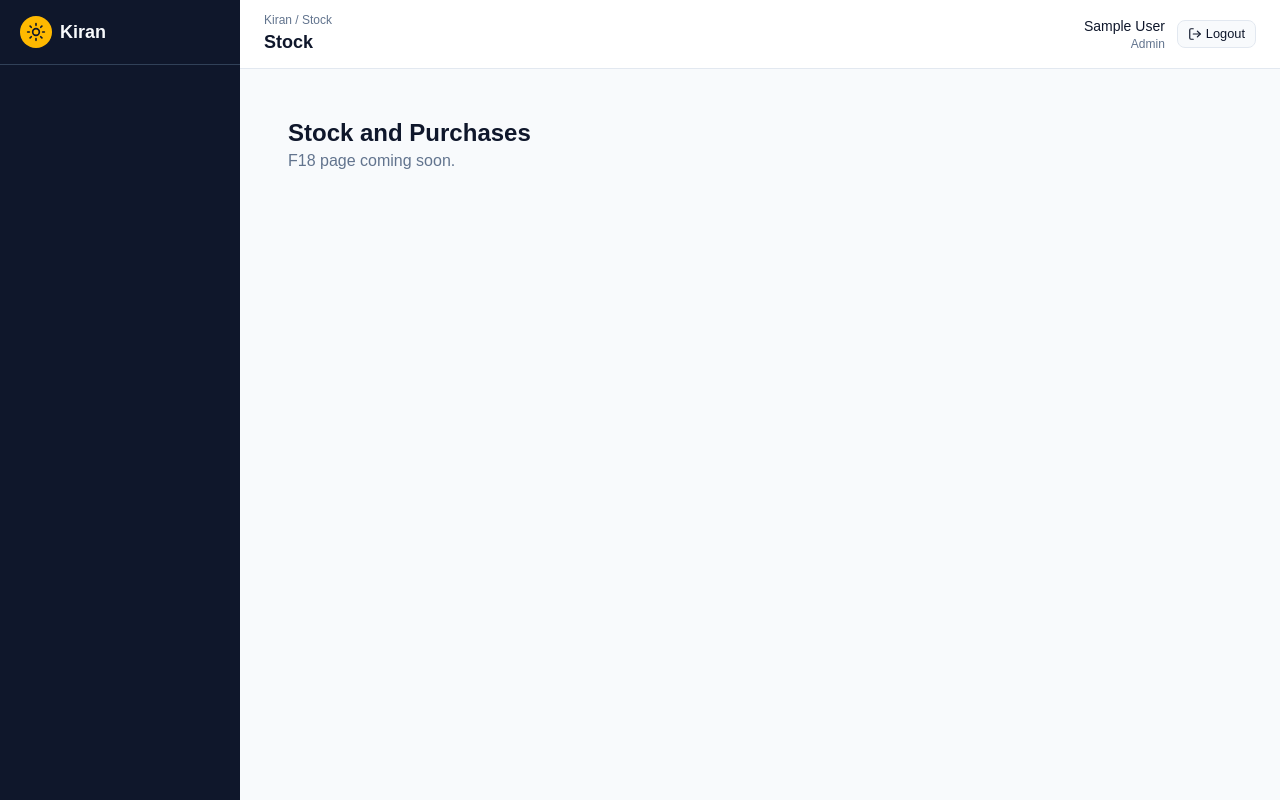
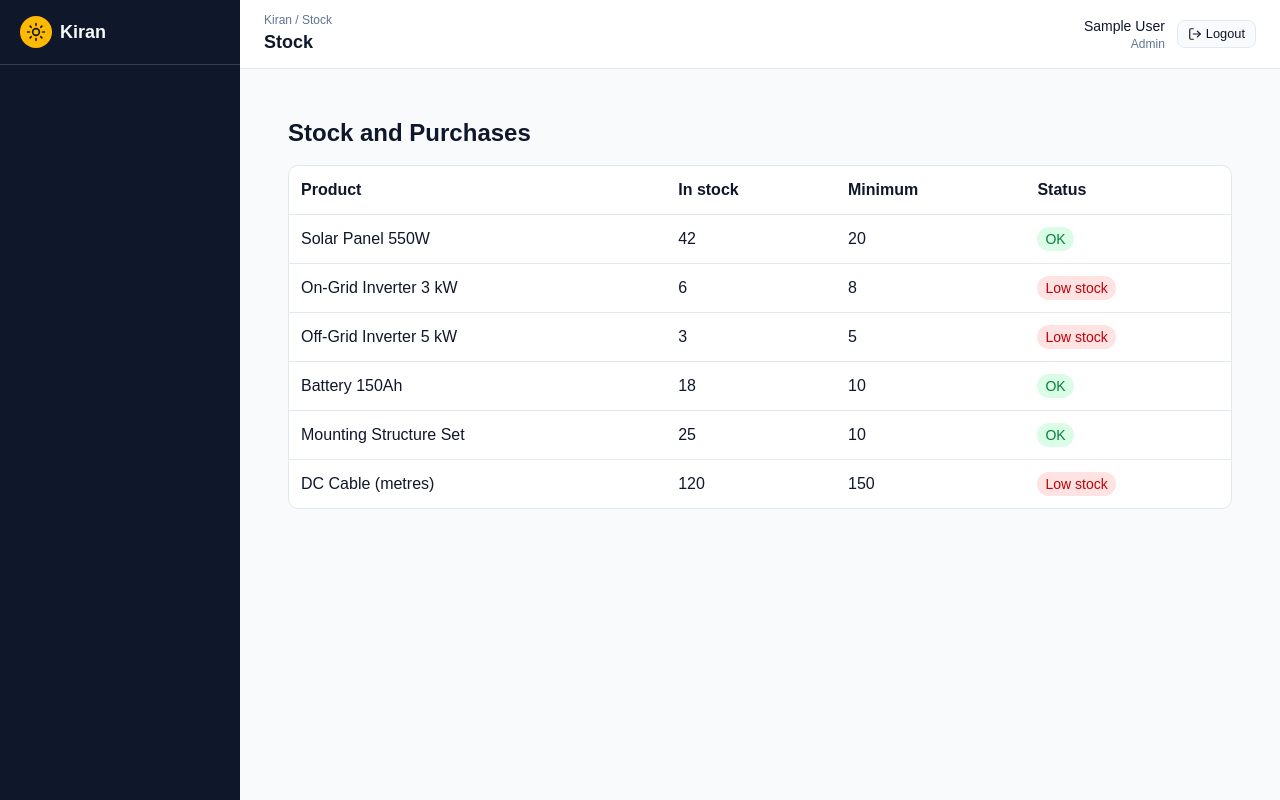
Before and after one commit to aditi00223/kiran-solar, a React (Vite) app in the folder client/: page /stock in a window 1280 px wide. Built offline with nearby package versions, Linux system fonts and the light colour scheme; sample sign-in values are in the browser's storage.

Commit message:
feat(F18): add stock table with low-stock warning

```diff
--- a/client/src/pages/Stock.jsx
+++ b/client/src/pages/Stock.jsx
@@ -1,8 +1,47 @@
+const products = [
+  { id: 1, name: 'Solar Panel 550W', quantity: 42, minimum: 20 },
+  { id: 2, name: 'On-Grid Inverter 3 kW', quantity: 6, minimum: 8 },
+  { id: 3, name: 'Off-Grid Inverter 5 kW', quantity: 3, minimum: 5 },
+  { id: 4, name: 'Battery 150Ah', quantity: 18, minimum: 10 },
+  { id: 5, name: 'Mounting Structure Set', quantity: 25, minimum: 10 },
+  { id: 6, name: 'DC Cable (metres)', quantity: 120, minimum: 150 },
+]
+
 export default function Stock() {
   return (
     <div className="p-6">
-      <h1 className="text-2xl font-semibold">Stock and Purchases</h1>
-      <p className="text-muted-foreground">F18 page coming soon.</p>
+      <h1 className="text-2xl font-semibold mb-4">Stock and Purchases</h1>
+      <div className="rounded-lg border bg-white overflow-x-auto">
+        <table className="w-full text-left">
+          <thead>
+            <tr className="border-b">
+              <th className="p-3">Product</th>
+              <th className="p-3">In stock</th>
+              <th className="p-3">Minimum</th>
+              <th className="p-3">Status</th>
+            </tr>
+          </thead>
+          <tbody>
+            {products.map((p) => {
+              const low = p.quantity < p.minimum
+              return (
+                <tr key={p.id} className="border-b last:border-0">
+                  <td className="p-3">{p.name}</td>
+                  <td className="p-3">{p.quantity}</td>
+                  <td className="p-3">{p.minimum}</td>
+                  <td className="p-3">
+                    {low ? (
+                      <span className="rounded-full bg-red-100 px-2 py-1 text-sm text-red-700">Low stock</span>
+                    ) : (
+                      <span className="rounded-full bg-green-100 px-2 py-1 text-sm text-green-700">OK</span>
+                    )}
+                  </td>
+                </tr>
+              )
+            })}
+          </tbody>
+        </table>
+      </div>
     </div>
   )
 }
```
